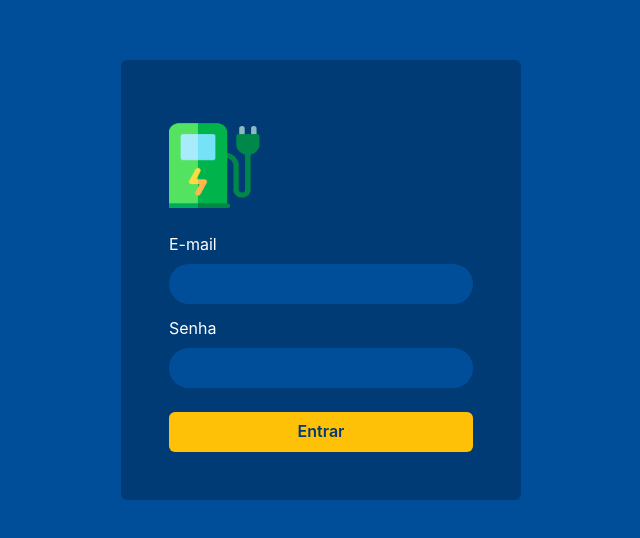
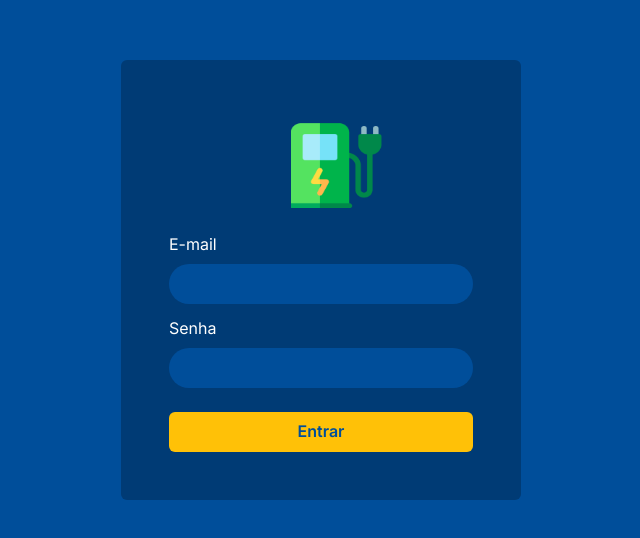
Before and after one commit to eletroposto-unb/e9o-admin-dashboard, a Next.js app: page /login in a window 1280 px wide. Shown: the part 120-658 px from the top of the page, without its empty margins (319-959 px from the left). Built offline with nearby package versions, Linux system fonts and the light colour scheme.

Commit message:
fix: Ajustes no estilo

```diff
--- a/next.config.js
+++ b/next.config.js
@@ -1,6 +1,16 @@
 /** @type {import('next').NextConfig} */
 const nextConfig = {
   reactStrictMode: true,
+  async redirects() {
+    return [
+        {
+            source: '/',
+            destination: '/login',
+            basePath: false,
+            permanent: false
+        }
+    ]
+  }
 }
 
 module.exports = nextConfig
--- a/pages/_app.tsx
+++ b/pages/_app.tsx
@@ -1,11 +1,17 @@
 import '@/styles/globals.css'
 import { ChakraProvider } from '@chakra-ui/react'
 import type { AppProps } from 'next/app'
+import { Inter } from 'next/font/google'
+import { theme } from '../styles/theme'
+
+const inter = Inter({ subsets: ['latin'] });
 
 export default function App({ Component, pageProps }: AppProps) {
   return (
-    <ChakraProvider>
-      <Component {...pageProps} />
-    </ ChakraProvider>
+    <main className={inter.className}>
+      <ChakraProvider theme={theme}>
+        <Component {...pageProps} />
+      </ ChakraProvider>
+    </main>
     )
 }
--- /dev/null
+++ b/pages/historico/index.tsx
@@ -0,0 +1,9 @@
+function Historico() {
+  return (
+    <div>
+      <h1>Histórico</h1>
+    </div>
+  )
+}
+
+export default Historico
--- a/pages/index.tsx
+++ b/pages/index.tsx
@@ -6,25 +6,4 @@ import Head from 'next/head'
 const inter = Inter({ subsets: ['latin'] })
 
 export default function Home() {
-  return (
-    <main
-      className={`flex min-h-screen flex-col items-center justify-between p-24 ${inter.className}`}
-    >
-      <Head>
-        <title>EletroGama</title>
-        <meta name="description" content="EletroGama" />
-        <link rel="icon" href="/eletroposto.ico" />
-      </Head>
-      <div className="z-10 w-full max-w-5xl items-center justify-between font-mono text-sm lg:flex">
-
-      </div>
-
-      <div className={`relative flex place-items-center before:absolute before:h-[300px] before:w-[480px] before:-translate-x-1/2 before:rounded-full before:bg-gradient-radial before:from-white before:to-transparent before:blur-2xl before:content-[''] after:absolute after:-z-20 after:h-[180px] after:w-[240px] after:translate-x-1/3 after:bg-gradient-conic after:from-sky-200 after:via-blue-200 after:blur-2xl after:content-[''] before:dark:bg-gradient-to-br before:dark:from-transparent before:dark:to-blue-700/10 after:dark:from-sky-900 after:dark:via-[#0141ff]/40 before:lg:h-[360px] ${styles.projectTitle}` }>
-        EletroGama
-      </div>
-
-      <div className="mb-32 grid text-center lg:mb-0 lg:grid-cols-4 lg:text-left">
-      </div>
-    </main>
-  )
 }
--- a/pages/login/index.tsx
+++ b/pages/login/index.tsx
@@ -1,21 +1,27 @@
 'use client'
 import React from "react";
 import { useRouter } from 'next/navigation'
-import signIn from '../../firebase/auth'
-import { Button, Flex, Heading, Image, Input, Text} from "@chakra-ui/react";
+import { Button, Flex, Image, Input, Text} from "@chakra-ui/react";
 import { useForm } from "react-hook-form";
 import styles from '../../styles/login/login.module.css'
-import station from '../../public/assets/charging-station.png'
+import { useTheme } from "@chakra-ui/react";
+import { signIn } from "@/utils/auth";
 
 function Login() {
     const { register, handleSubmit, watch, formState: { errors } } = useForm();
     const router = useRouter()
+    const theme = useTheme()
 
     const onSubmit = async (data: any) => {
 
-        console.log(data)
-
-        // const result = await signIn(data.email, data.password);
+        await signIn(data.email, data.password).then((result) => {
+            console.log(result)
+            if (result) {
+                // router.push("/admin")
+            }
+        }).catch((error) => {
+            console.log(error)
+        })
 
         // console.log(result)
 
@@ -23,15 +29,15 @@ function Login() {
     }
 
     return (
-        <Flex height='100vh' alignItems='center' justifyContent='center' background='#004E9A'>
+        <Flex height='100vh' alignItems='center' justifyContent='center' bg={theme.colors.primary.main}>
             <form onSubmit={handleSubmit(onSubmit)} className="login-form">
-                <Flex direction='column' background='#003B75' p={12} w={400} rounded={6}>
-                    <Image src='/charging-station.png' alt='logo' width='100px' height='100px' mb={6} align='center'/>
+                <Flex direction='column' bg={theme.colors.background.main} p={12} w={400} rounded={6}>
+                    <Image src='/charging-station.png' alt='logo' width='100px' height='100px' mb={6} alignSelf='center' marginLeft={10}/>
                     <Text mb='8px' color='white'>E-mail</Text>
-                    <Input {...register("email")} variant='filled' mb={3} type="email" background='#004E9A' borderRadius={200} color='white'/>
+                    <Input {...register("email")} variant='filled' mb={3} type="email" bg={theme.colors.primary.main} borderRadius={200} color='white'/>
                     <Text mb='8px' color='white'>Senha</Text>
-                    <Input {...register("password")} variant='filled' mb={6} type="password" background='#004E9A' borderRadius={200} color='white'/>
-                    <Button background='#FFC107' color='#003B75' type="submit">
+                    <Input {...register("password")} variant='filled' mb={6} type="password" bg={theme.colors.primary.main} borderRadius={200} color='white'/>
+                    <Button bg={theme.colors.secondary.main} color={theme.colors.primary.main} type="submit">
                         Entrar
                     </Button>
                 </Flex>
--- /dev/null
+++ b/pages/mapa/index.tsx
@@ -0,0 +1,9 @@
+function Mapa() {
+  return (
+    <div>
+      <h1>Mapa</h1>
+    </div>
+  )
+}
+
+export default Mapa
--- /dev/null
+++ b/pages/postos/index.tsx
@@ -0,0 +1,9 @@
+function Postos() {
+  return (
+    <div>
+      <h1>Postos</h1>
+    </div>
+  )
+}
+
+export default Postos
--- /dev/null
+++ b/pages/usuarios/index.tsx
@@ -0,0 +1,9 @@
+function Usuarios() {
+  return (
+    <div>
+      <h1>Usuários</h1>
+    </div>
+  )
+}
+
+export default Usuarios
--- a/styles/login/login.module.css
+++ /dev/null
@@ -1,6 +0,0 @@
-.login-image {
-  width: 100px;
-  height: 100px;
-  margin-bottom: 50px;
-  align-items: center;
-}
--- /dev/null
+++ b/styles/theme.tsx
@@ -0,0 +1,15 @@
+import { extendTheme } from "@chakra-ui/react";
+
+export const theme = extendTheme({
+  colors: {
+    primary: {
+      main: "#004E9A"
+    },
+    secondary: {
+      main: "#FFC107"
+    },
+    background: {
+      main: "#003B75"
+    },
+  }
+});
--- /dev/null
+++ b/utils/auth.tsx
@@ -0,0 +1,34 @@
+import firebase_app from "@/firebase/config";
+import { signInWithEmailAndPassword, getAuth } from "firebase/auth";
+import { useRouter } from "next/navigation";
+import { useEffect } from "react";
+
+const auth = getAuth(firebase_app);
+
+async function signIn(email: string, password: string) {
+    try {
+        const result = await signInWithEmailAndPassword(auth, email, password);
+        console.log(result)
+        return result;
+    } catch (e) {
+        console.log(e)
+        return e;
+    }
+}
+
+async function useRequireAuth() {
+  const router = useRouter();
+  const user = true
+
+  useEffect(() => {
+
+    if (!user) {
+      // Redirecione o usuário para a página de login se não estiver autenticado
+      router.push('/login');
+    }
+  }, []);
+
+  return user;
+};
+
+export { signIn, useRequireAuth}
```
Also changed, not shown: firebase/auth.tsx (deleted, +0 -15 lines).
